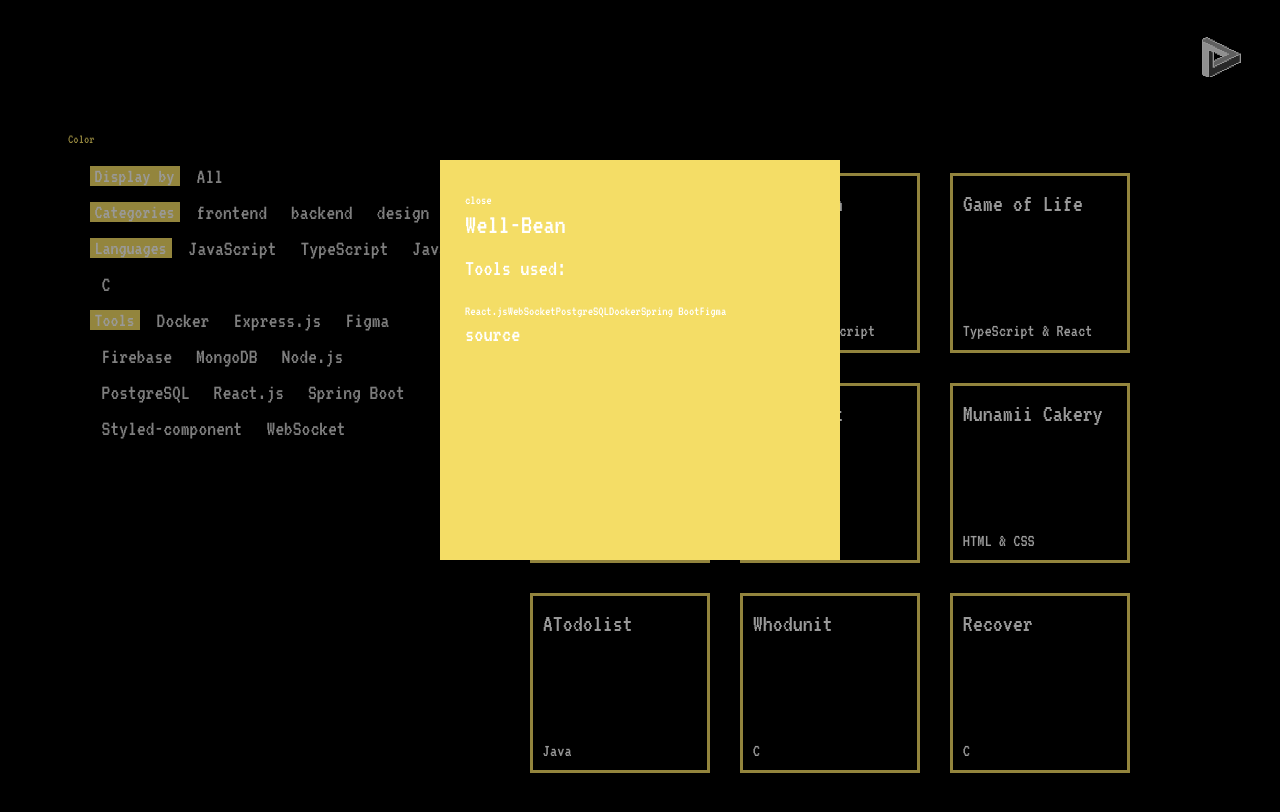
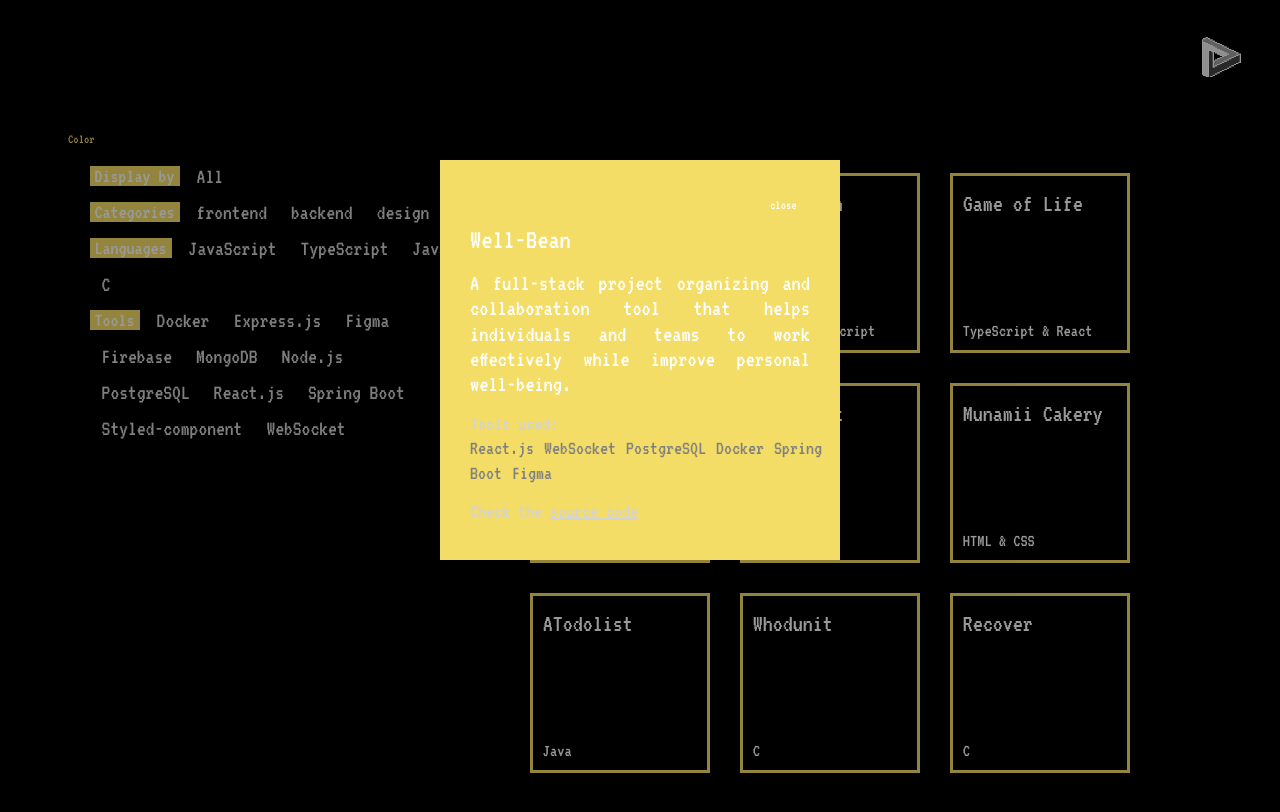
Before and after one commit to blacknstones/blacknstones.github.io, a React (Create React App) app: page /projects in a window 1280 px wide. Both pictures are taken after a click on the element 829 px from the left and 263 px from the top of the page. Shown: the top 812 px of the page. Built offline with nearby package versions, Linux system fonts and the light colour scheme.

Commit message:
project card finished

```diff
--- a/src/components/projects/Filters.tsx
+++ b/src/components/projects/Filters.tsx
@@ -3,6 +3,7 @@ import { ColorContext } from "../reusables/ColorContext";
 import { ColorFilterButton, ColorPrompt } from "../reusables/ColoredComponents";
 import FilterButton from "./FilterButton";
 import ProjectCard from "./ProjectCard";
+import ProjectCards from "./ProjectCards";
 
 type Project = {
   title: string;
@@ -276,11 +277,8 @@ const Filters: React.FC<IProjects> = ({ data }) => {
         </div>
       </div>
 
-      <div className="full-layout-container projects">
-        {items.map((item) => (
-          <ProjectCard project={item} />
-        ))}
-      </div>
+     <ProjectCards items={items}/>
+
     </div>
   );
 };
--- /dev/null
+++ b/src/components/projects/ProjectCards.tsx
@@ -0,0 +1,29 @@
+import * as React from "react";
+import ProjectCard from "./ProjectCard";
+
+type Project = {
+    title: string;
+    desc: string;
+    flag: string;
+    detail: string;
+    source: string;
+    categories: string[];
+    languages: string[];
+    tools: string[];
+  };
+
+type Props = {
+items: Project[]
+}
+
+const ProjectCards: React.FC<Props> = ({items}) => {
+return(
+    <div className="full-layout-container projects">
+    {items.map((item) => (
+      <ProjectCard project={item} />
+    ))}
+  </div>
+);
+}
+
+export default ProjectCards;
--- a/src/components/projects/ProjectDetail.tsx
+++ b/src/components/projects/ProjectDetail.tsx
@@ -23,24 +23,35 @@ const ProjectDetail: React.FC<IProject> = ({ project, setIsOpen }) => {
     <div className="project-detail">
       <ColorPopup color={color} className="detail-content">
         <button
+          className="close-button"
           onClick={() => {
             setIsOpen(false);
           }}
         >
           close
         </button>
-        <p className="title">{project.title}</p>
-        <p className="detail">{project.detail}</p>
-        <div className="">
+        <p className="part" id="title">
+          {project.title}
+        </p>
+        <p className="part" id="detail">
+          {project.detail}
+        </p>
+
+        {(project.tools != []) && (
+          <div className="part" id="tools">
             <p>Tools used: </p>
             {project.tools.map((tool) => (
-            <button className="lang">{tool}</button>
+              <span className="tool">{tool}</span>
             ))}
           </div>
+        )}
 
+        <div className="part" id="source">
+          Check the
           <a href={project.source} target="_blank">
-          source
+            source code
           </a>
+        </div>
       </ColorPopup>
     </div>
   );
--- a/src/css/projects.css
+++ b/src/css/projects.css
@@ -51,18 +51,55 @@
 .projects .project-detail .detail-content {
     font-size: 23px;
     margin: auto;
-    padding: 25px;
+    padding: 30px;
     width: 400px;
     height: 400px;
     line-height: 1.1;
 }
 
-.projects .project-detail .detail-content p{
-margin-bottom: 15px;
+
+.projects .detail-content .close-button {
+    margin-left: 300px;
+    cursor: url("../assets/cursor1.png"), auto;
 }
 
-.projects .detail-content .title {
+.projects .detail-content .close-button:hover,
+.projects .detail-content #source a:hover {
+    color: black;
+    transition: ease-in-out 0.2s;
+}
+
+.projects .detail-content .part {
+    margin-bottom: 15px;
+}
+
+
+.projects .detail-content #title {
     font-size: 28px;
-    margin-bottom: 10px;
+    margin-top: 10px;
+}
+
+.projects .detail-content #tools p,
+.projects .detail-content .tool,
+.projects .detail-content #source {
+    font-size: 20px;
+}
+
+
+.projects .detail-content #tools p,
+.projects .detail-content #source,
+.projects .detail-content #source a {
+    color: lightgray;
+}
+
+
+.projects .detail-content .tool {
+    color: grey;
+    margin-right: 10px;
+}
+
+.projects .detail-content #source a {
+    margin-left: 8px;
+    text-decoration: underline;
 
 }
--- a/src/data/projects.json
+++ b/src/data/projects.json
@@ -2,7 +2,7 @@
     {
         "title": "zhuyanwei.com",
         "desc": "Personal website",
-        "detail": "This is a space where I explore my potential creativity. Built with TypeScript and React.",
+        "detail": "This is the space where I explore my potential creativity. Built with TypeScript and React.",
         "flag": "TypeScript & React",
         "source": "https://github.com/blacknstones/blacknstones.github.io",
         "categories": [
@@ -21,8 +21,9 @@
     },
     {
         "title": "Well-Bean",
-        "desc": "Task managing and collaboration tool that cares about your well-being",
+        "desc": "Project organizing and collaboration tool that cares about your well-being",
         "flag": "Java & JavaScript",
+        "detail": "A full-stack project organizing and collaboration tool that helps individuals and teams to work effectively while improve personal well-being.",
         "source": "https://github.com/blacknstones/well-bean",
         "categories": [
             "frontend",
@@ -46,6 +47,7 @@
         "title": "Game of Life",
         "desc": "Simulator of the classic mathematical game",
         "flag": "TypeScript & React",
+        "detail": "An interactive simulator of the classic cellular automaton Game of Life. Built with TypeScript and React.",
         "source": "https://github.com/blacknstones/game-of-life",
         "categories": [
             "frontend",
@@ -64,7 +66,8 @@
     {
         "title": "TsDnd",
         "desc": "Full-stack task board app",
-        "flag": "TypeScript & Node.js",
+        "flag": "TypeScrpt & Node.js",
+        "detail": "A full-stack task board with drag and drop functionality.",
         "source": "https://github.com/blacknstones/TsDnd",
         "categories": [
             "frontend",
@@ -85,6 +88,7 @@
         "title": "ReacTrack",
         "desc": " Parcel tracking app",
         "flag": "React",
+        "detail": "A parcel tracking app with mocking data. ",
         "source": "https://github.com/blacknstones/ReacTrack",
         "categories": [
             "frontend",
@@ -102,6 +106,7 @@
         "title": "Munamii Cakery",
         "desc": " Website design for the client",
         "flag": "HTML & CSS",
+        "detail": "A CSS-only website design for a cakery shop.",
         "source": "https://github.com/blacknstones/cupcake-webiste",
         "categories": [
             "frontend",
@@ -117,6 +122,7 @@
         "title": "ATodolist",
         "desc": "command-line based todolist",
         "flag": "Java",
+        "detail": "A to-do-list program runs on command-line. Built with Java.",
         "source": "https://github.com/blacknstones/Atodolist",
         "categories": [
             "backend"
@@ -130,6 +136,7 @@
         "title": "Whodunit",
         "desc": "Image prcessing program to reveal the hidden clue",
         "flag": "C",
+        "detail": "A program that process an image using bitmap.",
         "source": "https://github.com/blacknstones/CS50/tree/master/pset3/whodunit",
         "categories": [
             "backend"
@@ -143,6 +150,7 @@
         "title": "Recover",
         "desc": " Recover JPEGs from a memory card",
         "flag": "C",
+        "detail": "A program that recovers JPEGs from a memory card by looking for patterns of bytes.",
         "source": "https://github.com/blacknstones/CS50/tree/master/pset3/recover",
         "categories": [
             "backend"
```
Lines whose indentation alone changed are shown as unchanged.
